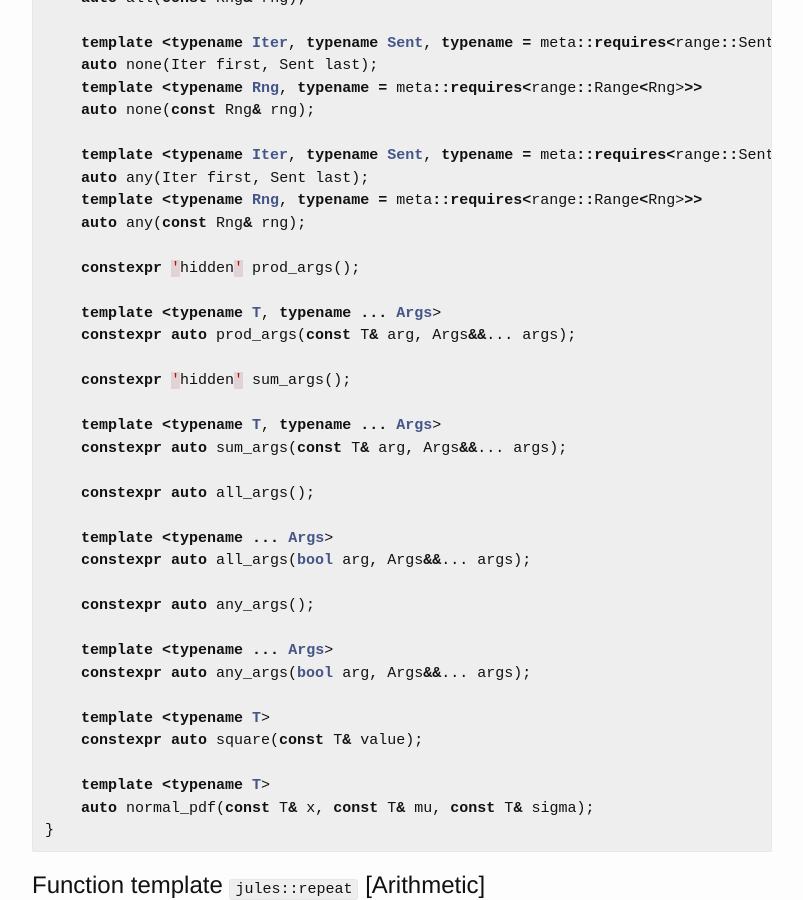
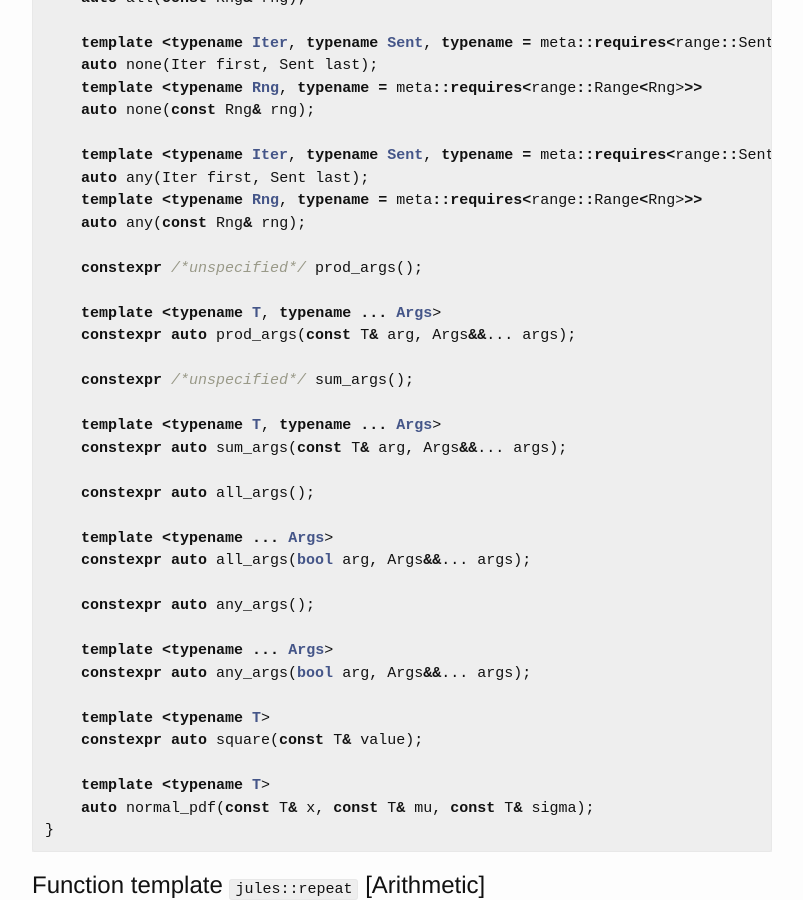
Before and after one commit to verri/jules, a Jekyll site: the page built from doc_base__numeric.md, in a window 1280 px wide and 900 px high, scrolled down 1009 px. Shown: the whole window, without its empty margins (238-1041 px from the left). Built offline with Jekyll 4.4.1, drawn with Linux system fonts in a browser that asks for light colours; our own code applies the rules of GitHub Pages for plain Markdown files.

Commit message:
Added unspecified annotation.

```diff
--- a/doc_base__numeric.md
+++ b/doc_base__numeric.md
@@ -53,12 +53,12 @@ namespace jules
     template <typename Rng, typename = meta::requires<range::Range<Rng>>>
     auto any(const Rng& rng);
 
-    constexpr 'hidden' prod_args();
+    constexpr /*unspecified*/ prod_args();
 
     template <typename T, typename ... Args>
     constexpr auto prod_args(const T& arg, Args&&... args);
 
-    constexpr 'hidden' sum_args();
+    constexpr /*unspecified*/ sum_args();
 
     template <typename T, typename ... Args>
     constexpr auto sum_args(const T& arg, Args&&... args);
```
Also changed, not shown: 1 other file.
